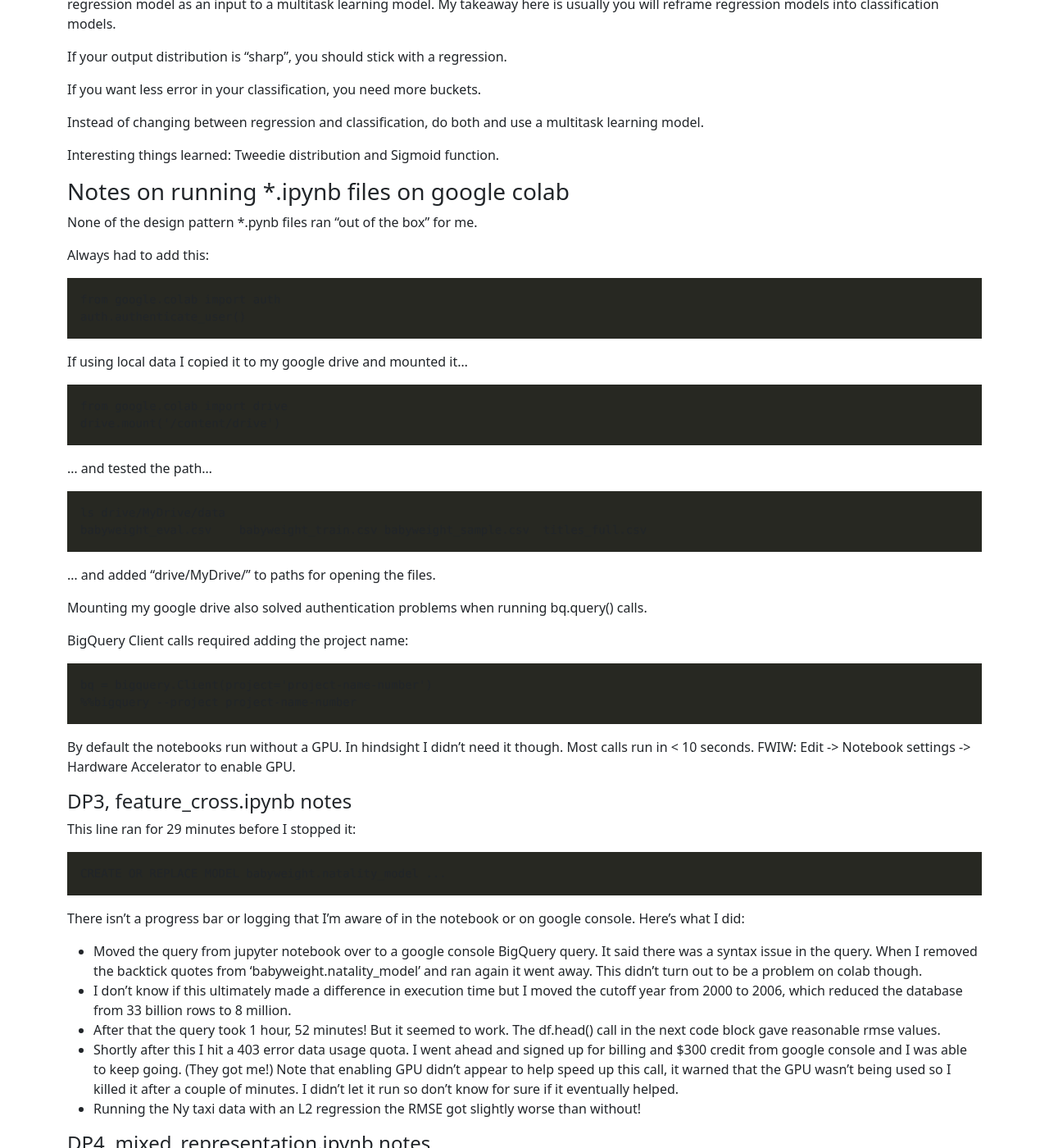
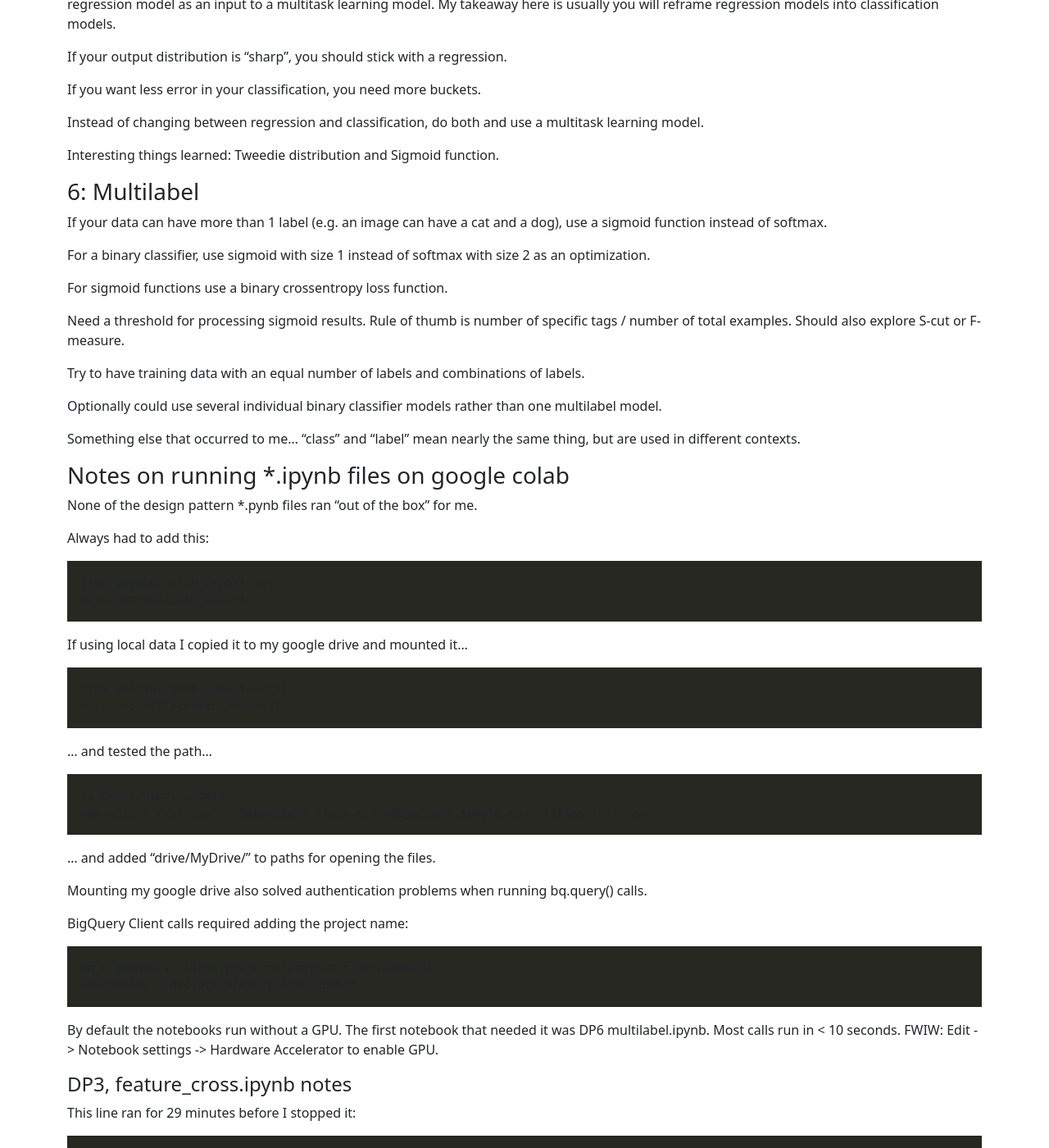
Before and after one commit to matthewdrees/matthewdrees.github.io, a Jekyll site: the page built from _posts/2022-03-14-machine-learning-design-patterns.md, in a window 1280 px wide and 1400 px high, scrolled down 1587 px. Shown: the whole window at 82% size. Built offline with Jekyll 4.4.1, drawn with Linux system fonts in a browser that asks for light colours; some of the changed text lies outside the part shown.

Commit message:
MLDP DP 6, Multilabel.

```diff
--- a/_posts/2022-03-14-machine-learning-design-patterns.md
+++ b/_posts/2022-03-14-machine-learning-design-patterns.md
@@ -49,6 +49,21 @@ Instead of changing between regression and classification, do both and use a mul
 
 Interesting things learned: Tweedie distribution and Sigmoid function.
 
+### 6: Multilabel
+If your data can have more than 1 label (e.g. an image can have a cat and a dog), use a sigmoid function instead of softmax.
+
+For a binary classifier, use sigmoid with size 1 instead of softmax with size 2 as an optimization.
+
+For sigmoid functions use a binary crossentropy loss function.
+
+Need a threshold for processing sigmoid results. Rule of thumb is number of specific tags / number of total examples. Should also explore S-cut or F-measure.
+
+Try to have training data with an equal number of labels and combinations of labels.
+
+Optionally could use several individual binary classifier models rather than one multilabel model.
+
+Something else that occurred to me... "class" and "label" mean nearly the same thing, but are used in different contexts.
+
 ### Notes on running *.ipynb files on google colab
 None of the design pattern *.pynb files ran "out of the box" for me.
 
@@ -76,7 +91,7 @@ BigQuery Client calls required adding the project name:
     bq = bigquery.Client(project='project-name-number')
     %%bigquery --project project-name-number
 
-By default the notebooks run without a GPU. In hindsight I didn't need it though. Most calls run in < 10 seconds. FWIW: Edit -> Notebook settings -> Hardware Accelerator to enable GPU.
+By default the notebooks run without a GPU. The first notebook that needed it was DP6 multilabel.ipynb. Most calls run in < 10 seconds. FWIW: Edit -> Notebook settings -> Hardware Accelerator to enable GPU.
 
 #### DP3, feature_cross.ipynb notes
 This line ran for 29 minutes before I stopped it:
@@ -95,3 +110,8 @@ There isn't a progress bar or logging that I'm aware of in the notebook or on go
 Bug on this line. "tiled_input" should be "tiled_layer"?
 
     mixed_image_tabular_model = Model(inputs=[image_tabular_input, tiled_input], outputs=merged_image_output)
+
+#### DP6, multilable.ipynb notes
+GPU acceleration helped speed this one up. It otherwise worked out of the box!
+
+It had an anti-pattern example (do like), using softmax for a binary classifier instead of sigmoid. The optimization did run slightly faster (7 seconds instead of 8).
```
